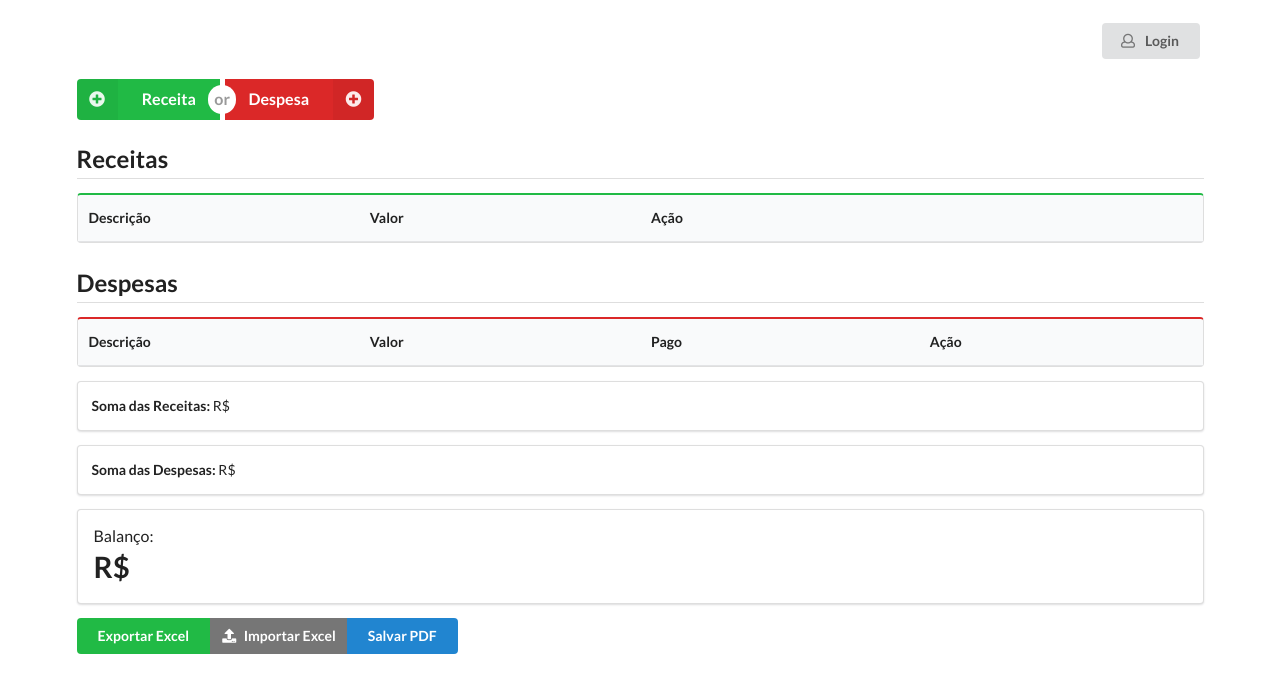
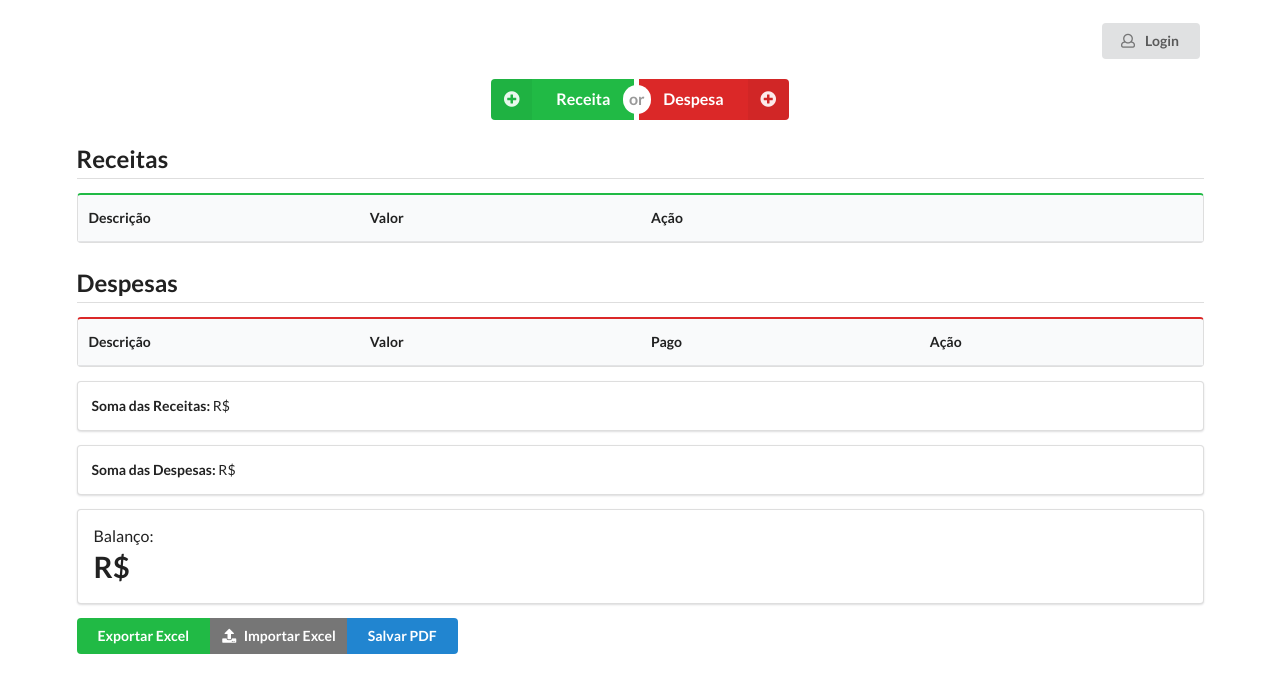
Before and after one commit to nathan5d/gfinance, a website: page index.html in a window 1280 px wide. Shown: the part 74-766 px from the top of the page. Drawn offline with nearby package versions, Linux system fonts and the light colour scheme; no server answers.

Commit message:
fix: center buttons

```diff
--- a/index.html
+++ b/index.html
@@ -66,7 +66,7 @@
 
   <div class="ui container">
 
-    <div class="ui center aligned  header">
+    <div class="ui center aligned header">
       <img class="ui image" src="./assets/img/logo.png" style="width: 15rem;">
     </div>
 
@@ -155,7 +155,8 @@
   <div class="ui container">
 
 
-    <div class="ui large buttons">
+    <div class="ui center aligned container">
+      <div class="ui large center aligned buttons">
         <button class="ui labeled icon button green" id="add-receita">
           <i class="plus circle icon"></i> Receita
         </button>
@@ -165,6 +166,8 @@
           <i class="right plus circle icon"></i>
         </button>
       </div>
+    </div>
+
 
 
 
```
Lines whose indentation alone changed are shown as unchanged.
